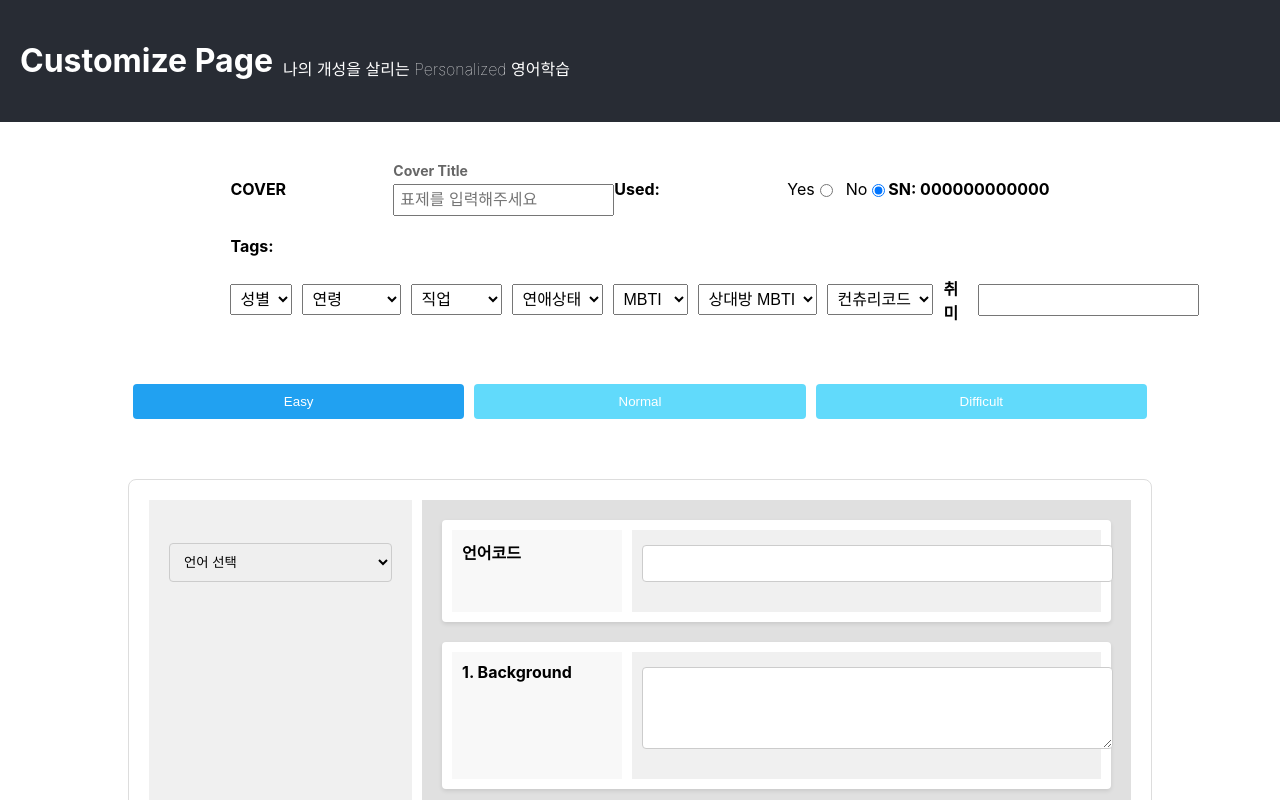
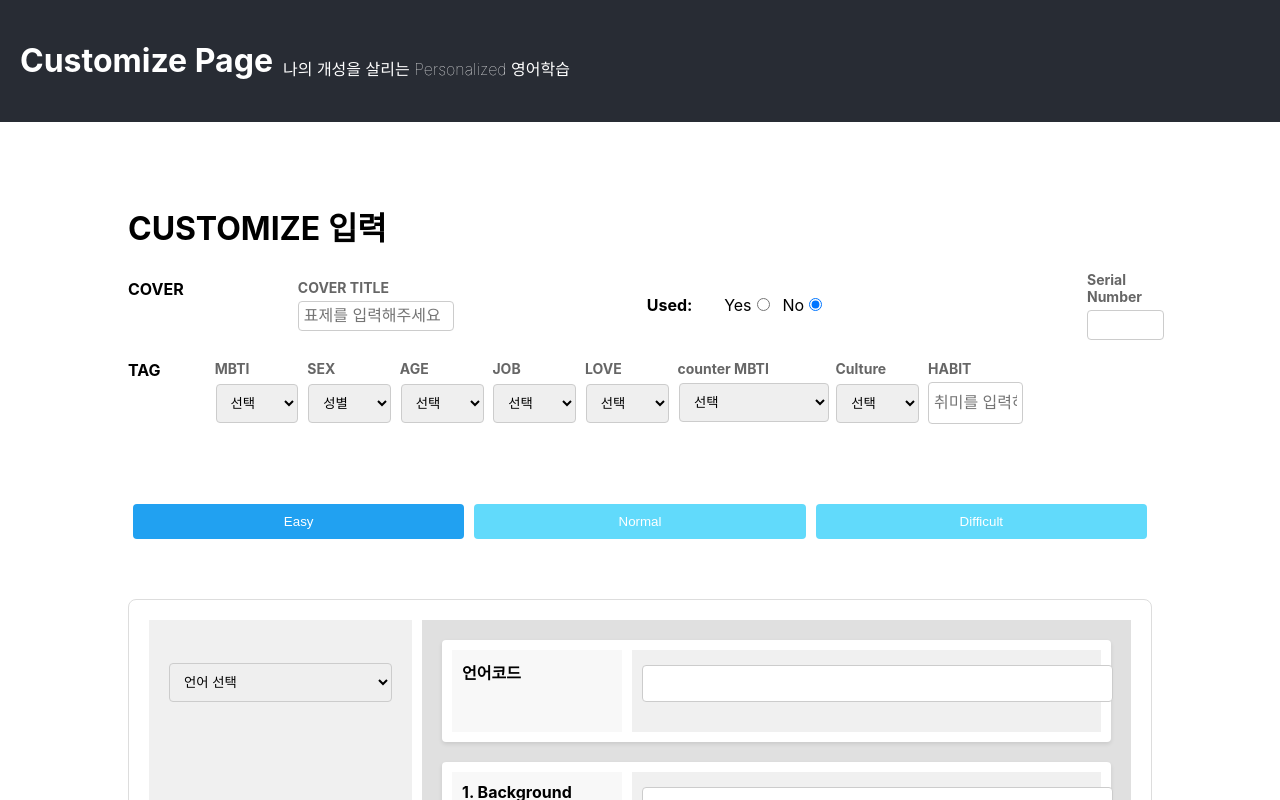
Before and after one commit to itbebop/pastella-front, a React (Create React App) app: page /customize_detail in a window 1280 px wide. Shown: the top 800 px of the page. Built offline with nearby package versions, Linux system fonts and the light colour scheme.

Commit message:
style: header 부분 화면 수정

```diff
--- a/src/components/ScriptHeader.css
+++ b/src/components/ScriptHeader.css
@@ -1,9 +1,9 @@
-/* ScriptHeader.css */
-
-.body-content {
+.header-content {
   display: flex;
   flex-direction: column;
   width: 100%;
+  padding: 20px;
+  margin: 20px 0;
 }
 
 .form-group {
@@ -11,10 +11,17 @@
   align-items: center;
   margin-bottom: 20px;
   width: 100%;
+  gap: 20%;
+}
+.title-group {
+  width: 40%;
+}
+.used-group {
+  width: 30%;
 }
 
 .form-label {
-    margin-right: 5px; /* 간격 조정 */
+  padding-right: 5%;
   font-weight: bold;
   flex: none; /* label의 크기를 고정하지 않음 */
 }
@@ -23,17 +30,29 @@
   margin-bottom: 5px;
   color: #666;
   font-size: 14px;
+  display: inline-block;
 }
-
-  .input-group {
+.row-group {
+  display: flex;
+  flex-direction: row;
+}
+.column-group {
   display: flex;
   flex-direction: column;
+  flex: 1;
 }
-
+.form-dropdown {
+  width: calc(100% - 2%); /* 동일한 간격을 유지하도록 설정 */
+  margin: 1%; /* 간격 조정 */
+  padding: 10px;
+  border: 1px solid #ccc;
+  border-radius: 4px;
+}
 .form-input {
-    padding: 5px;
-    font-size: 16px;
-    flex: 1;
+  width: 100%;
+  padding: 10px;
+  border: 1px solid #ccc;
+  border-radius: 4px;
 }
 
 .form-radio {
@@ -49,24 +68,23 @@
 .tag-section {
   display: flex;
   flex-wrap: wrap;
-    gap: 20px;
   width: 100%;
 }
 
 .dropdown-container {
   display: flex;
-    gap: 10px;
-    align-items: center;
-    width: 100%;
-    flex-wrap: nowrap; /* 드롭다운 리스트를 한 줄에 나열 */
-  }
-
-  .form-dropdown {
-    padding: 5px;
-    font-size: 16px;
+  flex-wrap: wrap;
+  gap: 1%; /* 간격 조정 */
+  align-content: stretch;
 }
 
 .dropdown-label {
   margin-right: 5px; /* 간격 조정 */
   font-weight: bold;
 }
+#mbti-you {
+  width: 150px;
+}
+#hobby {
+  width: calc(100% - 2%);
+}
--- a/src/components/ScriptHeader.js
+++ b/src/components/ScriptHeader.js
@@ -3,109 +3,150 @@ import './ScriptHeader.css';
 
 function ScriptHeader({ inputs, onInputChange }) { // props를 받도록 수정
   return (
-    <div className="body-content">
+    <div className="header-content">
+      <h1>CUSTOMIZE 입력</h1>
       <div className="form-group">
+        <div className='title-group'>
+          <div className="row-group">
             <label htmlFor="titleInput" className="form-label">COVER</label>
-        <div className="input-group">
-          <label htmlFor="titleInput" className="form-label sub-label">Cover Title</label>
+            <div className="column-group">
+              <label htmlFor="titleInput" className="form-label sub-label">COVER TITLE</label>
               <input type="text" id="titleInput" className="form-input"
               value={inputs.title}
               onChange={(e) => onInputChange('title', e.target.value)}
               placeholder="표제를 입력해주세요"
               />
             </div>
+          </div>
+        </div>
+
+        <div className='used-group'>
           <span className="form-label">Used:</span>
           <label htmlFor="used-yes" className="form-radio">Yes</label>
           <input type="radio" name="used" id="used-yes" value="yes" />
           <label htmlFor="used-no" className="form-radio">No</label>
           <input type="radio" name="used" id="used-no" value="no" defaultChecked />
-        <span className="form-text">SN: 000000000000</span>
+        </div>
+        <div className="column-group">
+          <label className="form-label sub-label">Serial Number</label>
+          <input type="text" id="titleInput" className="form-input"
+          value={inputs.title}
+          onChange={(e) => onInputChange('title', e.target.value)}
+          />
+        </div>
       </div>
       <div className="form-group tag-section">
-        <span className="form-label">Tags:</span>
         <div className="dropdown-container">
+        <div className="row-group">
+          <label className="form-label">TAG</label>
+          <div className="dropdown-container">
+            <div className="column-group">
+              <label htmlFor="mbti-me" className="form-label sub-label">MBTI</label>
+              <select className="form-dropdown" id="mbti-me" defaultValue="">
+                <option value="" disabled>선택</option>
+                <option value="ENFJ">ENFJ</option>
+                <option value="ENFP">ENFP</option>
+                <option value="ENTJ">ENTJ</option>
+                <option value="ENTP">ENTP</option>
+                <option value="ESFJ">ESFJ</option>
+                <option value="ESFP">ESFP</option>
+                <option value="ESTJ">ESTJ</option>
+                <option value="ESTP">ESTP</option>
+                <option value="INFJ">INFJ</option>
+                <option value="INFP">INFP</option>
+                <option value="INTJ">INTJ</option>
+                <option value="ISTP">ISTP</option>
+                <option value="ISFJ">ISFJ</option>
+                <option value="ISFP">ISFP</option>
+                <option value="ISTJ">ISTJ</option>
+                <option value="ISTP">ISTP</option>
+              </select>
+            </div>
+            <div className="column-group">
+              <label htmlFor="gender" className="form-label sub-label">SEX</label>
               <select className="form-dropdown" id="gender" defaultValue="">
                 <option value="" disabled>성별</option>
-            <option value="tag1">남성</option>
-            <option value="tag2">여성</option>
-            <option value="tag3">무관</option>
+                <option value="남성">남성</option>
+                <option value="여성">여성</option>
+                <option value="무관">무관</option>
               </select>
+            </div>
+            <div className="column-group">
+              <label htmlFor="age" className="form-label sub-label">AGE</label>
               <select className="form-dropdown" id="age" defaultValue="">
-            <option value="" disabled>연령</option>
-            <option value="tag1">10대</option>
-            <option value="tag2">20대</option>
-            <option value="tag3">30대</option>
-            <option value="tag4">40대</option>
-            <option value="tag5">50대 이상</option>
-            <option value="tag6">무관</option>
+                <option value="" disabled>선택</option>
+                <option value="10대">10대</option>
+                <option value="20대">20대</option>
+                <option value="30대">30대</option>
+                <option value="40대">40대</option>
+                <option value="50대 이상">50대 이상</option>
+                <option value="무관">무관</option>
               </select>
+            </div>
+            <div className="column-group">
+              <label htmlFor="job" className="form-label sub-label">JOB</label>
               <select className="form-dropdown" id="job" defaultValue="">
-            <option value="" disabled>직업</option>
-            <option value="tag1">학생</option>
-            <option value="tag2">직장인</option>
-            <option value="tag3">프리랜서</option>
-            <option value="tag4">기타</option>
-            <option value="tag5">무관</option>
+                <option value="" disabled>선택</option>
+                <option value="학생">학생</option>
+                <option value="직장인">직장인</option>
+                <option value="프리랜서">프리랜서</option>
+                <option value="기타">기타</option>
+                <option value="무관">무관</option>
               </select>
+            </div>
+            <div className="column-group">
+              <label htmlFor="love" className="form-label sub-label">LOVE</label>
               <select className="form-dropdown" id="love" defaultValue="">
-            <option value="" disabled>연애상태</option>
-            <option value="tag1">싱글</option>
-            <option value="tag2">썸</option>
-            <option value="tag3">연애</option>
-            <option value="tag4">결혼</option>
-            <option value="tag5">무관</option>
+                <option value="" disabled>선택</option>
+                <option value="싱글">싱글</option>
+                <option value="썸">썸</option>
+                <option value="연애">연애</option>
+                <option value="결혼">결혼</option>
+                <option value="무관">무관</option>
               </select>
-          <select className="form-dropdown" id="mbti-me" defaultValue="">
-            <option value="" disabled>MBTI</option>
-            <option value="tag1">ENFJ</option>
-            <option value="tag2">ENFP</option>
-            <option value="tag3">ENTJ</option>
-            <option value="tag4">ENTP</option>
-            <option value="tag5">ESFJ</option>
-            <option value="tag6">ESFP</option>
-            <option value="tag7">ESTJ</option>
-            <option value="tag8">ESTP</option>
-            <option value="tag9">INFJ</option>
-            <option value="tag10">INFP</option>
-            <option value="tag11">INTJ</option>
-            <option value="tag12">ISTP</option>
-            <option value="tag13">ISFJ</option>
-            <option value="tag14">ISFP</option>
-            <option value="tag15">ISTJ</option>
-            <option value="tag16">ISTP</option>
+            </div>
+            <div className="column-group">
+              <label htmlFor="mbti-you" className="form-label sub-label">counter MBTI</label>
+              <select className="form-dropdown" id="mbti-you" defaultValue="">
+                <option value="" disabled>선택</option>
+                <option value="ENFJ">ENFJ</option>
+                <option value="ENFP">ENFP</option>
+                <option value="ENTJ">ENTJ</option>
+                <option value="ENTP">ENTP</option>
+                <option value="ESFJ">ESFJ</option>
+                <option value="ESFP">ESFP</option>
+                <option value="ESTJ">ESTJ</option>
+                <option value="ESTP">ESTP</option>
+                <option value="INFJ">INFJ</option>
+                <option value="INFP">INFP</option>
+                <option value="INTJ">INTJ</option>
+                <option value="ISTP">ISTP</option>
+                <option value="ISFJ">ISFJ</option>
+                <option value="ISFP">ISFP</option>
+                <option value="ISTJ">ISTJ</option>
+                <option value="ISTP">ISTP</option>
               </select>
-          <select className="form-dropdown" id="mbti-you" defaultValue="">
-            <option value="" disabled>상대방 MBTI</option>
-            <option value="tag1">ENFJ</option>
-            <option value="tag2">ENFP</option>
-            <option value="tag3">ENTJ</option>
-            <option value="tag4">ENTP</option>
-            <option value="tag5">ESFJ</option>
-            <option value="tag6">ESFP</option>
-            <option value="tag7">ESTJ</option>
-            <option value="tag8">ESTP</option>
-            <option value="tag9">INFJ</option>
-            <option value="tag10">INFP</option>
-            <option value="tag11">INTJ</option>
-            <option value="tag12">ISTP</option>
-            <option value="tag13">ISFJ</option>
-            <option value="tag14">ISFP</option>
-            <option value="tag15">ISTJ</option>
-            <option value="tag16">ISTP</option>
+            </div>
+            <div className="column-group">
+              <label htmlFor="country" className="form-label sub-label">Culture</label>
+              <select className="form-dropdown" id="country" defaultValue="" autoComplete="country">
+                <option value="" disabled>선택</option>
+                <option value="KOR">KOR</option>
+                <option value="USA">USA</option>
+                <option value="ESP">ESP</option>
+                <option value="JPN">JPN</option>
+                <option value="CHN">CHN</option>
+                <option value="VIE">VIE</option>
+                <option value="DEU">DEU</option>
+                <option value="FRN">FRN</option>
               </select>
-          <select className="form-dropdown" id="country" defaultValue="" autoComplete="country">
-            <option value="" disabled>컨츄리코드</option>
-            <option value="tag1">KOR</option>
-            <option value="tag2">USA</option>
-            <option value="tag3">ESP</option>
-            <option value="tag4">JPN</option>
-            <option value="tag5">CHN</option>
-            <option value="tag6">VIE</option>
-            <option value="tag7">DEU</option>
-            <option value="tag8">FRN</option>
-          </select>
-          <label htmlFor="hobby" className="form-label">취미</label>
-          <input type="text" id="hobby" className="form-input" />
+            </div>
+            <div className="column-group">
+              <label htmlFor="hobby" className="form-label sub-label">HABIT</label>
+              <input type="text" id="hobby" className="form-input" placeholder="취미를 입력하세요" />
+            </div>
+          </div>
+        </div>
       </div>
     </div>
     </div>
```
Lines whose indentation alone changed are shown as unchanged.
